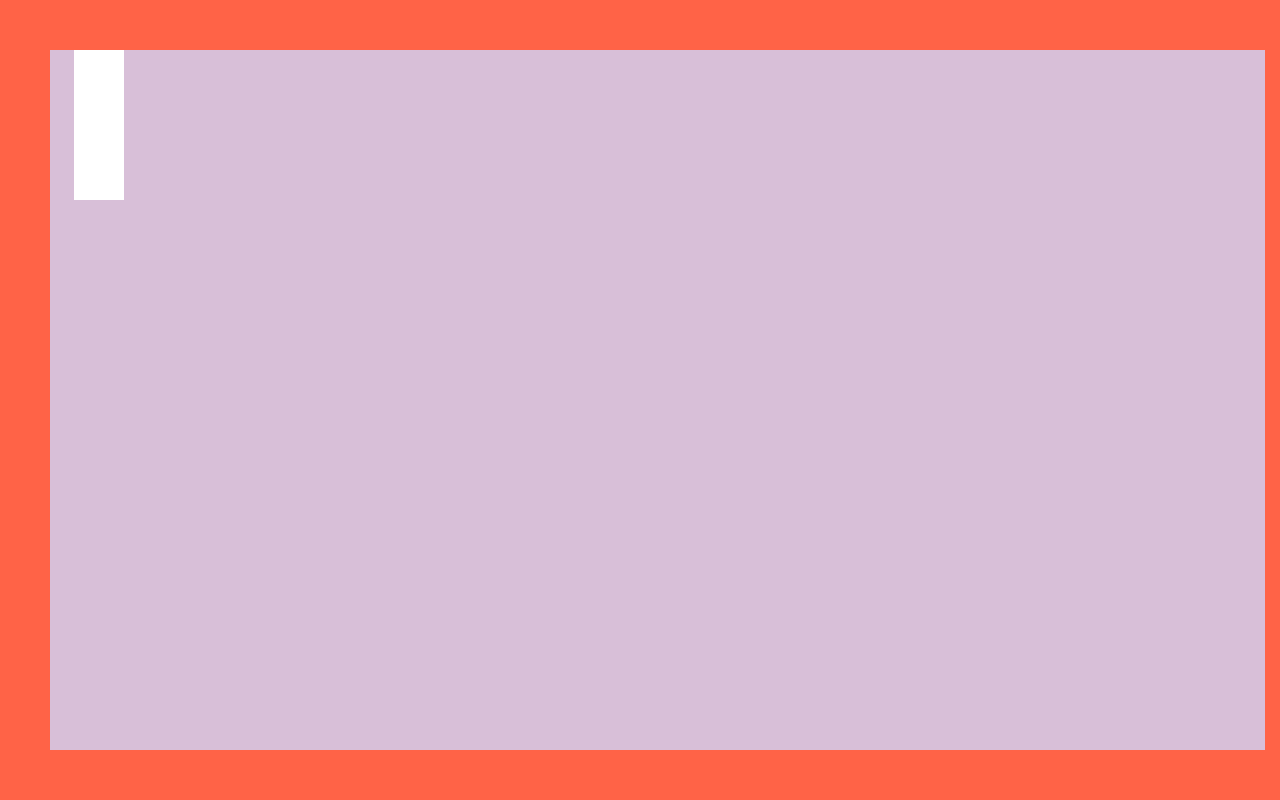
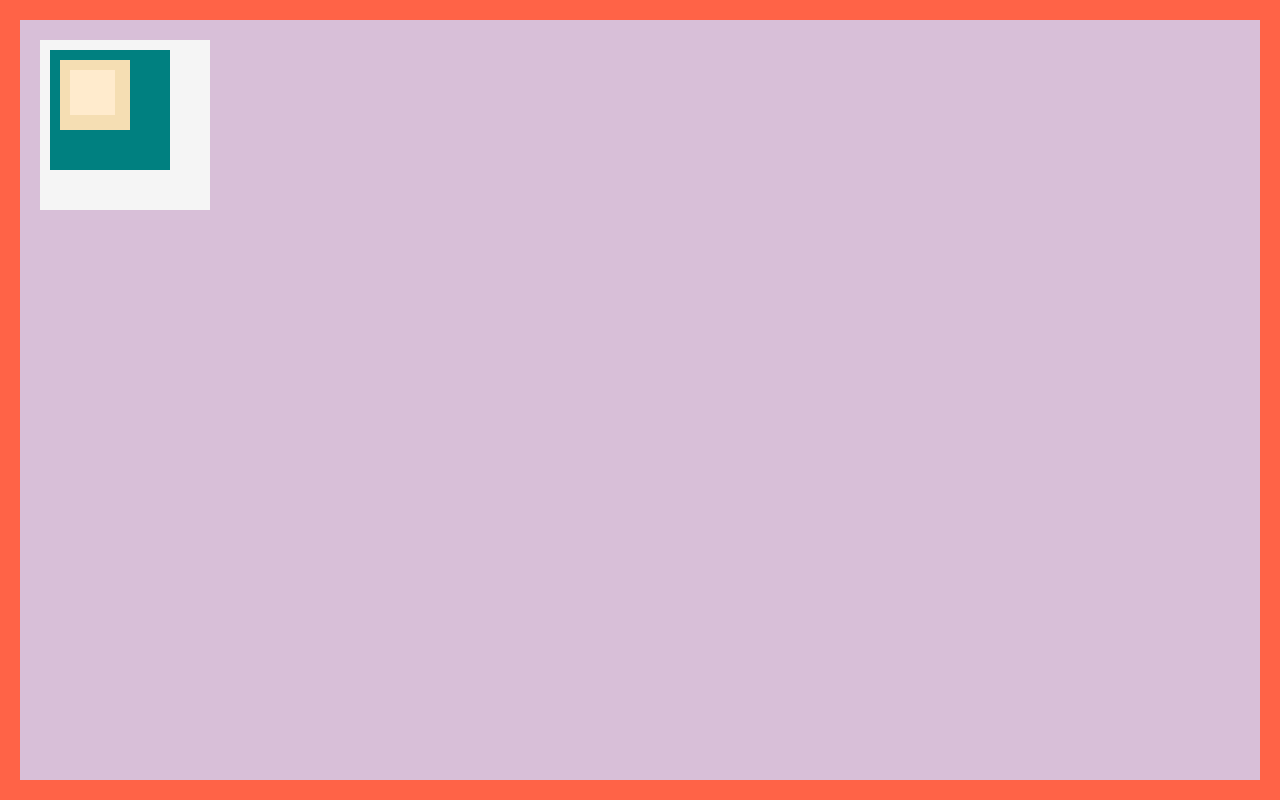
Before and after one commit to hyew-kim/kokoaclone, a plain HTML site: page home.html in a window 1280 px wide. Drawn offline with Linux system fonts and the light colour scheme.

Commit message:
paddings_and_ID

```diff
--- a/home.html
+++ b/home.html
@@ -1,27 +1,52 @@
 <html>
   <head lang="en">
-    <link rel="shorcut icon" href= />
+    <link rel="shorcut icon" href="#" />
     <title>My first website</title>
     <meta charset="utf-8" />
     <meta name="description " content="This is my web" />
-    <link fref="style.css" rel="strylesheet" />
+    <link fref="style.css" rel="stylesheet" />
     <style>
       html {
         background-color: tomato;
       }
       body {
         background-color: thistle;
-        margin: 20px 15px 7px 50px;
+        margin: 0;
+        padding: 20px;
+        margin: 20px;
       }
       div {
-        margin: 50px 24px;
+        padding: 10px;
+      }
+      #first {
+        background-color: whitesmoke;
+        width: 150px;
         height: 150px;
+      }
+      #second {
+        background-color: teal;
+        width: 100px;
+        height: 100px;
+      }
+      #third {
+        background-color: wheat;
         width: 50px;
-        background-color: white;
+        height: 50px;
+      }
+      #fourth {
+        background-color: blanchedalmond;
+        width: 25px;
+        height: 25px;
       }
     </style>
   </head>
   <body>
-    <div></div>
+    <div id="first">
+      <div id="second">
+        <div id="third">
+          <div id="fourth"></div>
+        </div>
+      </div>
+    </div>
   </body>
 </html>
```
